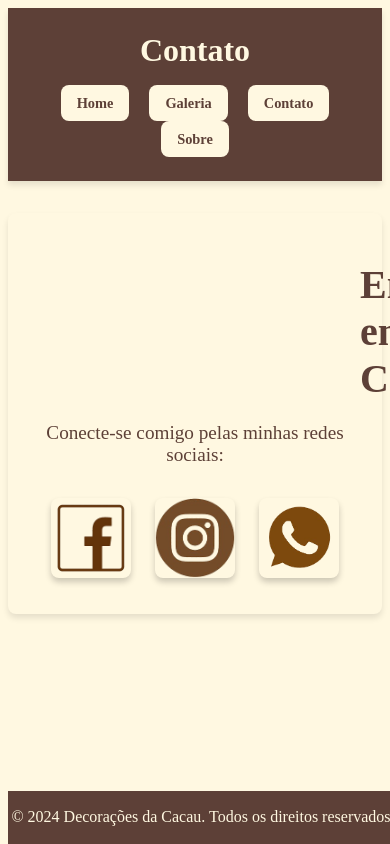
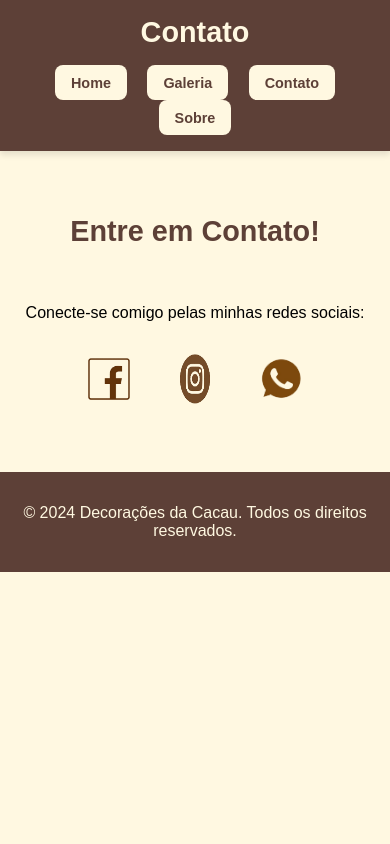
Before and after one commit to MTSAraujo29/projetocacau, a Flask app: page /contato in a window 390 px wide; the page is wider, and only the part inside the window is pictured. Run offline with Flask 3, Linux system fonts and the light colour scheme.

Commit message:
responsividade

```diff
--- a/static/css/style.css
+++ b/static/css/style.css
@@ -1,35 +1,41 @@
 body {
     background-color: #FFF8E1;
+    font-family: Arial, sans-serif;
+    margin: 0;
+    padding: 0;
 }
 
+
 /* Estilo para o header */
+
 header {
-    background-color: #5D4037; /* Marrom Escuro */
-    color: #FFF8E1; /* Texto em Creme */
-    padding: 1.5rem;
+    background-color: #5D4037;
+    /* Marrom Escuro */
+    color: #FFF8E1;
+    /* Texto em Creme */
+    padding: 1rem;
     text-align: center;
     box-shadow: 0 4px 6px rgba(0, 0, 0, 0.1);
 }
 
+
 /* Estilo para o título */
+
 header h1 {
     font-size: 2.5rem;
     margin: 0 0 1rem;
 }
 
-main h2 {
-    font-size: 2.5rem;
-    margin: 20rem;
-    text-align: center;
-    color: #5D4037;
-}
 
 /* Estilo para os links do menu */
+
 header nav a {
     display: inline-block;
     text-decoration: none;
-    background-color: #FFF8E1; /* Creme */
-    color: #5D4037; /* Marrom Escuro */
+    background-color: #FFF8E1;
+    /* Creme */
+    color: #5D4037;
+    /* Marrom Escuro */
     padding: 0.8rem 1.2rem;
     margin: 0 0.5rem;
     border-radius: 8px;
@@ -38,59 +44,45 @@ header nav a {
     transition: background-color 0.3s ease, transform 0.2s ease;
 }
 
-.content {
-    max-width: 800px;
-    margin: 2rem auto;
-    padding: 1rem;
-    background: #5D4037;
-    color: #FFF8E1;
-    border-radius: 8px;
-    box-shadow: 0 4px 6px rgba(0, 0, 0, 0.1);
+
+/* Ajustes para o conteúdo principal */
+
+main h2 {
+    font-size: 2rem;
+    text-align: center;
+    color: #5D4037;
+    padding: 2rem;
 }
 
-.sobre .perfil {
-    width: 150px;
-    height: 150px;
-    border-radius: 50%;
-    margin: 1rem 0;
-
-}
-
-.sobre p {
-    margin: 1rem 0;
-    font-size: 2rem;
-}
-
-footer {
-    text-align: center;
-    padding: 0.1rem 0;
-    background: #5D4037;
-    color: #FFF8E1;
-    position: fixed;
-    bottom: 0;
-    width: 100%;
-}
 
 /* Efeito ao passar o mouse */
+
 header nav a:hover {
-    background-color: #FF8A65; /* Salmão */
+    background-color: #FF8A65;
+    /* Salmão */
     color: white;
     transform: scale(1.05);
 }
 
-/* Ajustes para telas menores */
+
+/* Responsividade para telas pequenas */
+
 @media (max-width: 768px) {
     header h1 {
-        font-size: 2rem;
+        font-size: 1.8rem;
     }
-
     header nav a {
         font-size: 0.9rem;
         padding: 0.6rem 1rem;
     }
+    main h2 {
+        font-size: 1.8rem;
+    }
 }
 
+
 /* Estilo para a galeria */
+
 .galeria {
     display: grid;
     grid-template-columns: repeat(auto-fit, minmax(250px, 1fr));
@@ -98,7 +90,8 @@ header nav a:hover {
     max-width: 1200px;
     margin: 2rem auto;
     padding: 1rem;
-    background-color: #FFF8E1; /* Creme */
+    background-color: #FFF8E1;
+    /* Creme */
     border-radius: 8px;
     box-shadow: 0 4px 6px rgba(0, 0, 0, 0.1);
 }
@@ -109,15 +102,15 @@ header nav a:hover {
     align-items: center;
     overflow: hidden;
     border-radius: 8px;
-    background-color: #D7CCC8; /* Marrom Claro */
+    background-color: #D7CCC8;
+    /* Marrom Claro */
 }
 
 .galeria .imagem img {
     width: 100%;
-    height: 100%;
+    height: auto;
     object-fit: cover;
-    max-width: 500px;
-    max-height: 500px;
+    max-width: 100%;
     border-radius: 8px;
     transition: transform 0.3s ease;
 }
@@ -126,52 +119,66 @@ header nav a:hover {
     transform: scale(1.05);
 }
 
-/* Estilo da seção de contato */
+
+/* Estilo para a seção de contato */
+
 .contato {
     text-align: center;
-    padding: 2rem;
-    background-color: #FFF8E1; /* Creme */
-    max-width: 800px;
-    margin: 2rem auto;
-    border-radius: 8px;
-    box-shadow: 0 4px 6px rgba(0, 0, 0, 0.1);
+    margin-top: 2rem;
 }
 
-.contato h2 {
-    font-size: 2.5rem;
-    color: #5D4037; /* Marrom Escuro */
-    margin-bottom: 1rem;
-    margin-top: 1rem;
+.contato .redes-sociais a {
+    display: inline-block;
+    margin: 1rem;
 }
 
-.contato p {
-    font-size: 1.2rem;
-    color: #5D4037;
-    margin-bottom: 2rem;
+.contato .redes-sociais img {
+    width: 50px;
+    height: 50px;
 }
 
-/* Estilo para os ícones das redes sociais */
-.redes-sociais {
-    display: flex;
-    justify-content: center;
-    gap: 1.5rem;
+
+/* Rodapé */
+
+footer {
+    background-color: #5D4037;
+    color: #FFF8E1;
+    text-align: center;
+    padding: 1rem 0;
+    margin-top: 3rem;
 }
 
-.redes-sociais a {
-    display: inline-block;
-    transition: transform 0.3s ease;
+
+/* Estilo para a seção "Sobre" */
+
+.sobre {
+    text-align: center;
+    padding: 2rem;
 }
 
-.redes-sociais img {
-    width: 80px; /* Tamanho dos ícones */
-    height: 80px;
-    border-radius: 8px;
-    box-shadow: 0 4px 6px rgba(0, 0, 0, 0.2);
+.sobre img {
+    border-radius: 50%;
+    width: 150px;
+    height: 150px;
     object-fit: cover;
+    margin-bottom: 1.5rem;
 }
 
-/* Efeito ao passar o mouse */
-.redes-sociais a:hover img {
-    transform: scale(1.1);
-    box-shadow: 0 6px 8px rgba(0, 0, 0, 0.3);
+.sobre p {
+    font-size: 1.2rem;
+    line-height: 1.5;
+    color: #5D4037;
 }
+
+
+/* Responsividade para o perfil e texto "Sobre" */
+
+@media (max-width: 768px) {
+    .sobre img {
+        width: 120px;
+        height: 120px;
+    }
+    .sobre p {
+        font-size: 1rem;
+    }
+}
```
